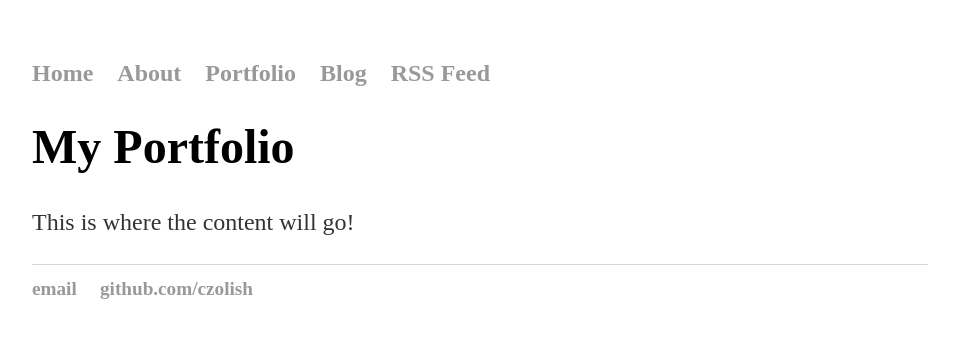
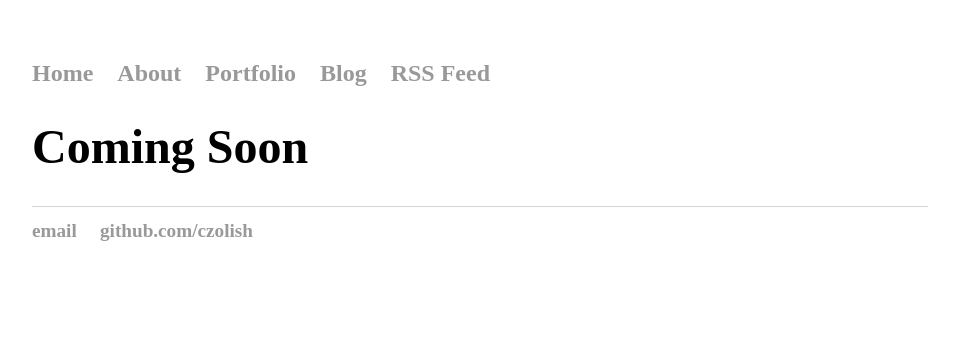
Before and after one commit to czolish/czolish.github.io, a Jekyll site: the page built from portfolio/index.html, in a window 1280 px wide. Shown: the top 338 px of the page, without its empty margins (160-1119 px from the left). Built offline with Jekyll 4.4.1, drawn with Linux system fonts in a browser that asks for light colours; some web fonts are replaced; comment, search, counter and statistics services are not loaded.

Commit message:
Update index.html

```diff
--- a/portfolio/index.html
+++ b/portfolio/index.html
@@ -3,6 +3,5 @@ layout: default
 title: Portfolio
 ---
 <div class="blurb">
-	<h1>My Portfolio</h1>
-	<p>This is where the content will go!</p>
-</div><!-- /.blurb -->
+	<h1>Coming Soon</h1>
+</div><!-- .blurb -->
```
